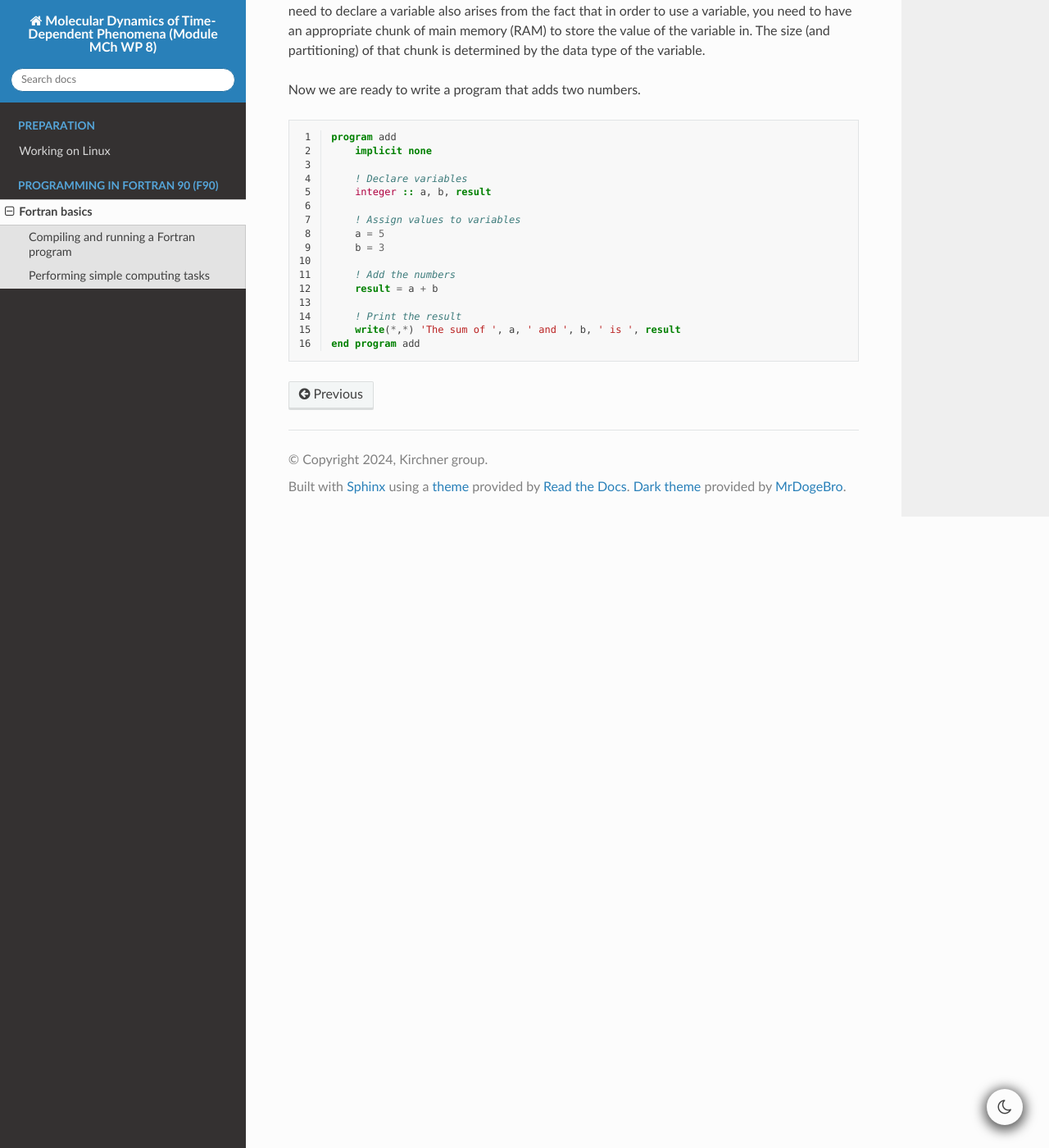
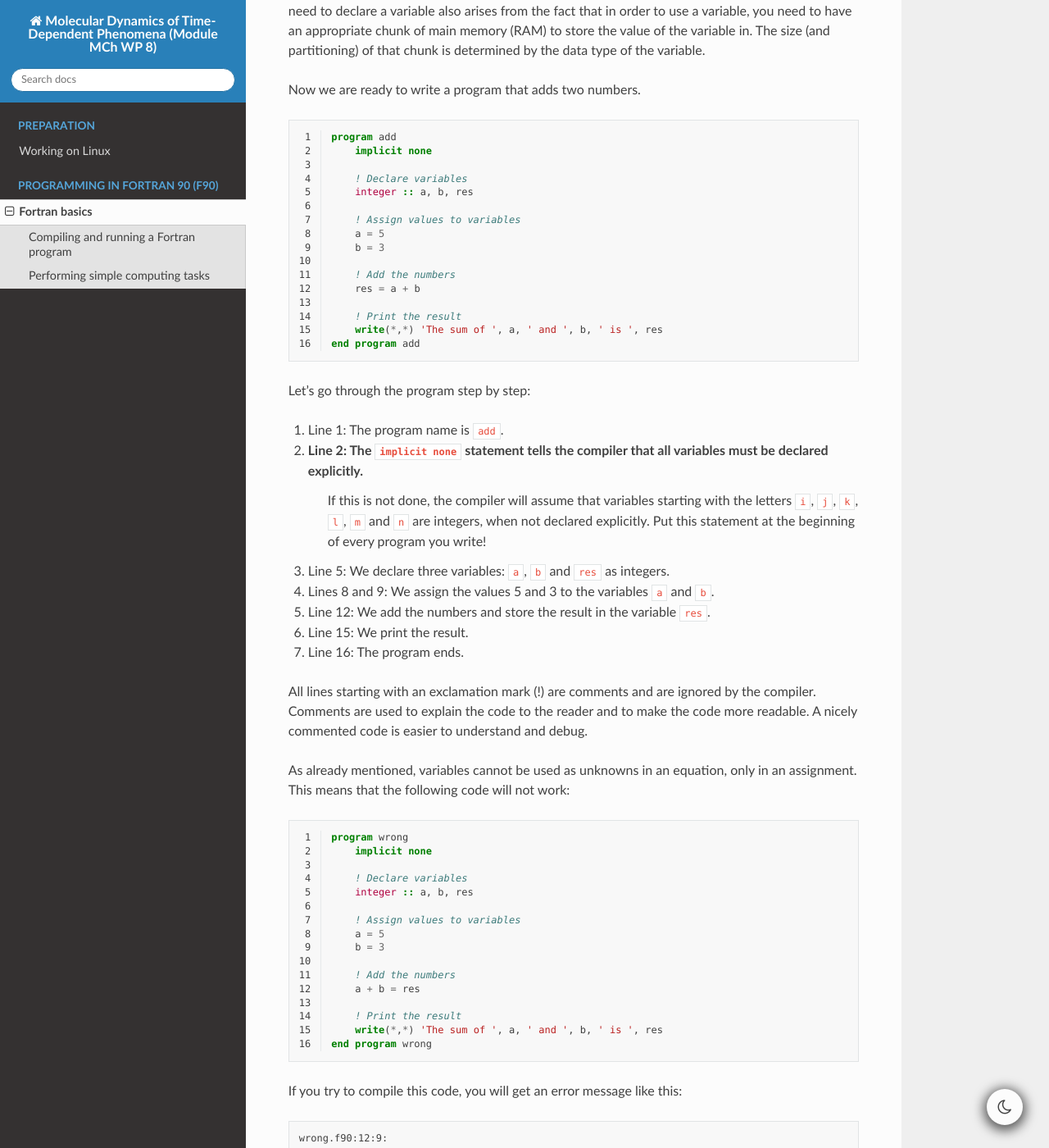
Before and after one commit to Katrin-Drys/WP8_programming, a Sphinx documentation site: the page built from docs/source/02_fortran.rst, in a window 1280 px wide and 1400 px high, scrolled down 2338 px. Shown: the whole window at 82% size. Built offline with Sphinx 7.4.7 and the Read the Docs theme 3.1.0, drawn with Linux system fonts in a browser that asks for light colours; some of the changed text lies outside the part shown.

Commit message:
test excercise

```diff
--- a/docs/source/02_fortran.rst
+++ b/docs/source/02_fortran.rst
@@ -122,15 +122,83 @@
         implicit none
 
         ! Declare variables
-        integer :: a, b, result
+        integer :: a, b, res
 
         ! Assign values to variables
         a = 5
         b = 3
 
         ! Add the numbers
-        result = a + b
+        res = a + b
 
         ! Print the result
-        write(*,*) 'The sum of ', a, ' and ', b, ' is ', result
+        write(*,*) 'The sum of ', a, ' and ', b, ' is ', res
     end program add
+
+Let's go through the program step by step:
+
+#. Line 1: The program name is ``add``.
+#. Line 2: The ``implicit none`` statement tells the compiler that all variables must be declared explicitly.
+           If this is not done, the compiler will assume that variables starting with the letters ``i``, ``j``, ``k``,
+           ``l``, ``m`` and ``n`` are integers, when not declared explicitly.
+           Put this statement at the beginning of every program you write!
+#. Line 5: We declare three variables: ``a``, ``b`` and ``res`` as integers.
+#. Lines 8 and 9: We assign the values 5 and 3 to the variables ``a`` and ``b``.
+#. Line 12: We add the numbers and store the result in the variable ``res``.
+#. Line 15: We print the result.
+#. Line 16: The program ends.
+
+All lines starting with an exclamation mark (!) are comments and are ignored by the compiler.
+Comments are used to explain the code to the reader and to make the code more readable.
+A nicely commented code is easier to understand and debug.
+
+As already mentioned, variables cannot be used as unknowns in an equation, only in an assignment.
+This means that the following code will not work:
+
+.. code-block:: fortran
+    :linenos:
+
+    program wrong
+        implicit none
+
+        ! Declare variables
+        integer :: a, b, res
+
+        ! Assign values to variables
+        a = 5
+        b = 3
+
+        ! Add the numbers
+        a + b = res
+
+        ! Print the result
+        write(*,*) 'The sum of ', a, ' and ', b, ' is ', res
+    end program wrong
+
+If you try to compile this code, you will get an error message like this:
+
+.. code-block:: bash
+
+    wrong.f90:12:9:
+
+    12 |         a + b = res
+       |         1
+    Error: Unclassifiable statement at (1)
+
+An important and useful consequence of this feature is that the statement ``a = a + 1`` is valid
+and will increase the value of ``a`` by 1, as long as ``a`` was declared as an integer or real number
+beforehand.
+Always remember to declare and initialize your variables before using them!
+Otherwise the program might just use some random value that was stored in the memory location
+where the variable is supposed to be stored.
+Unlike other errors, the compiler will not warn you about this.
+
+.. admonition:: Exercise
+
+    The ``read(*,*)`` statement works similarly to the ``write(*,*)`` statement, and its general input
+    statement is ``read/write(unit, format)``.
+    Here ``unit`` is the input/output variable name, which is usually ``*`` for the console, and ``format`` is the
+    statement number or label of the format statement, also usually ``*`` for the console.
+    Modify the program above to ..
+    1. .. read the values of ``a`` and ``b`` from the console.
+    2. .. perform a division instead of an addition.
```
